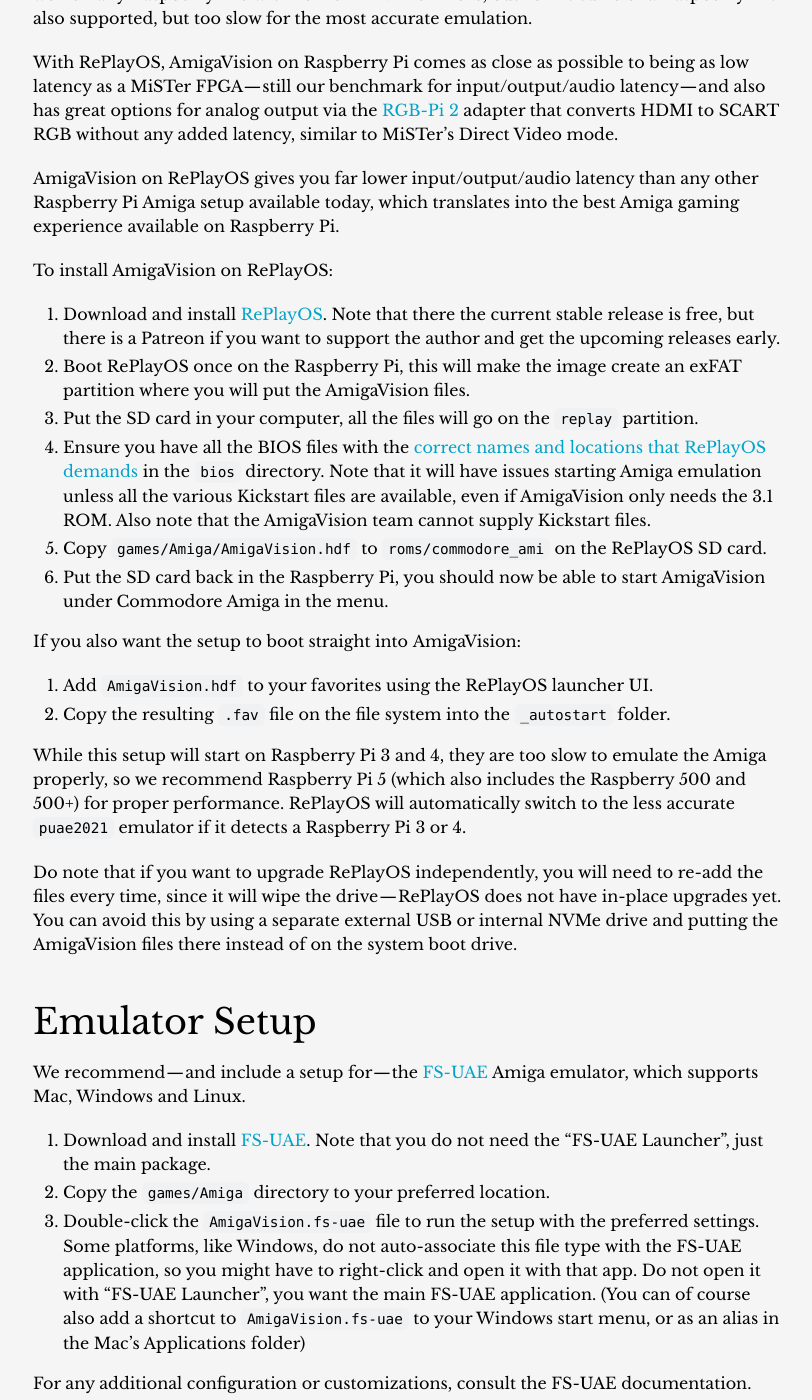
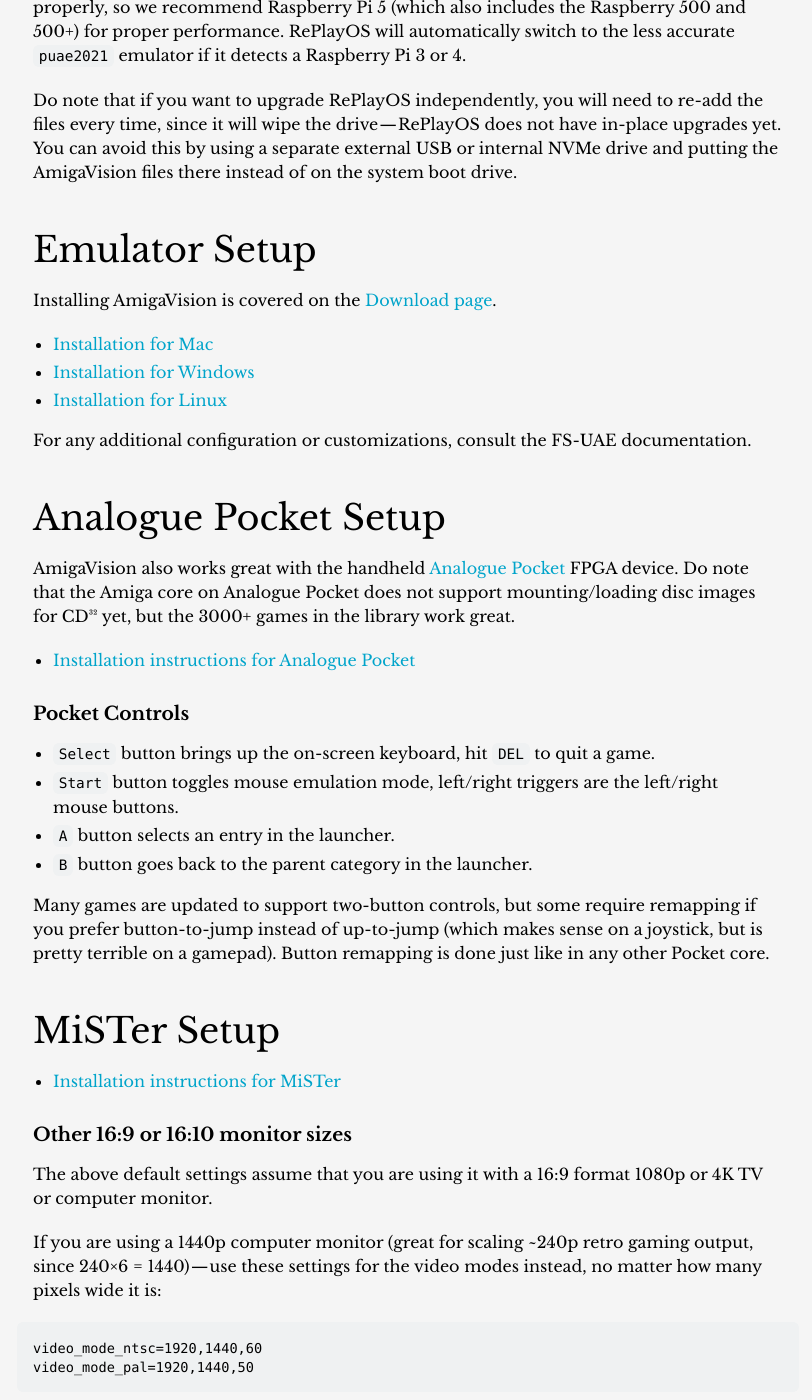
Before and after one commit to amigavision/amigavision.github.io, a Jekyll site: the page built from docs.md, in a window 1280 px wide and 1400 px high, scrolled down 4776 px. Shown: the whole window, without its empty margins (232-1044 px from the left). Built offline with Jekyll 4.4.1, drawn with Linux system fonts in a browser that asks for light colours; some of the changed text lies outside the part shown.

Commit message:
Point platform-specific install instructions to the download page

````diff
--- a/docs.md
+++ b/docs.md
@@ -90,13 +90,7 @@
 
 ## Amiga Hardware Setup {#amiga}
 
-AmigaVision supports any AGA-capable Amiga: Amiga 1200, Amiga 4000, and Amiga CD32 — as long as it has a mass storage device like an SD card or CF card connected via an adapter to the IDE bus.
-
-To set up AmigaVision, choose your favorite disk imaging tool — e.g. [Balena Etcher] for Mac, Linux and Windows, [Win32 Disk Imager] for Windows, or whatever tool you prefer for writing to SD/CF cards.
-
-Simply locate the `games/Amiga/AmigaVision.hdf` file, and load that in your disk imaging tool of choice, and write it to the SD/CF card. If the file requester in the disk imaging tool does not allow you to select `.hdf` files, you may need to rename it to have a different extension, e.g. `.img`, `.bin` or similar.
-
-If your HDF image contains every game in the database, you will need at least a 16GB CF/SD card.
+* [Installation instructions for Amiga Hardware](/download/amiga)
 
 ### A note about save files & upgrading on Amiga hardware {#amigasaves}
 
@@ -116,25 +110,13 @@
 
 ## Raspberry Pi Setup {#raspberry}
 
-AmigaVision recommends using [RePlayOS] for Raspberry Pi emulation of Amiga, since it is optimized for low input latency, low audio latency, and low output latency. RePlayOS runs well on any Raspberry Pi 5 with 1GB of RAM — or more, but 1GB is sufficient. Raspberry 4 is also supported, but too slow for the most accurate emulation.
+* [Installation instructions for Raspberry Pi](/download/pi)
+
+AmigaVision uses [RePlayOS] for Raspberry Pi emulation of Amiga, since it is optimized for low input latency, low audio latency, and low output latency. RePlayOS runs well on any Raspberry Pi 5 with 1GB of RAM — or more, but 1GB is sufficient. Raspberry 4 is also supported, but too slow for the most accurate emulation.
 
 With RePlayOS, AmigaVision on Raspberry Pi comes as close as possible to being as low latency as a MiSTer FPGA — still our benchmark for input/output/audio latency — and also has great options for analog output via the [RGB-Pi 2](https://www.mortaca.com) adapter that converts HDMI to SCART RGB without any added latency, similar to MiSTer's Direct Video mode.
 
 AmigaVision on RePlayOS gives you far lower input/output/audio latency than any other Raspberry Pi Amiga setup available today, which translates into the best Amiga gaming experience available on Raspberry Pi.
-
-To install AmigaVision on RePlayOS:
-
-1. Download and install [RePlayOS]. Note that there the current stable release is free, but there is a Patreon if you want to support the author and get the upcoming releases early.
-2. Boot RePlayOS once on the Raspberry Pi, this will make the image create an exFAT partition where you will put the AmigaVision files.
-3. Put the SD card in your computer, all the files will go on the `replay` partition.
-4. Ensure you have all the BIOS files with the [correct names and locations that RePlayOS demands](https://www.replayos.com/addbios/) in the `bios` directory. Note that it will have issues starting Amiga emulation unless all the various Kickstart files are available, even if AmigaVision only needs the 3.1 ROM. Also note that the AmigaVision team cannot supply Kickstart files.
-5. Copy `games/Amiga/AmigaVision.hdf` to `roms/commodore_ami` on the RePlayOS SD card.
-6. Put the SD card back in the Raspberry Pi, you should now be able to start AmigaVision under Commodore Amiga in the menu.
-
-If you also want the setup to boot straight into AmigaVision:
-
-1. Add `AmigaVision.hdf` to your favorites using the RePlayOS launcher UI.
-2. Copy the resulting `.fav` file on the file system into the `_autostart` folder.
 
 While this setup will start on Raspberry Pi 3 and 4, they are too slow to emulate the Amiga properly, so we recommend Raspberry Pi 5 (which also includes the Raspberry 500 and 500+) for proper performance. RePlayOS will automatically switch to the less accurate `puae2021` emulator if it detects a Raspberry Pi 3 or 4.
 
@@ -142,11 +124,11 @@
 
 ## Emulator Setup {#emulators}
 
-We recommend — and include a setup for — the [FS-UAE] Amiga emulator, which supports Mac, Windows and Linux.
+Installing AmigaVision is covered on the [Download page](/download).
 
-1. Download and install [FS-UAE]. Note that you do not need the "FS-UAE Launcher", just the main package.
-2. Copy the `games/Amiga` directory to your preferred location.
-3. Double-click the `AmigaVision.fs-uae` file to run the setup with the preferred settings. Some platforms, like Windows, do not auto-associate this file type with the FS-UAE application, so you might have to right-click and open it with that app. Do not open it with "FS-UAE Launcher", you want the main FS-UAE application. (You can of course also add a shortcut to `AmigaVision.fs-uae` to your Windows start menu, or as an alias in the Mac's Applications folder)
+* [Installation for Mac](/download/mac)
+* [Installation for Windows](/download/windows)
+* [Installation for Linux](/download/linux)
 
 For any additional configuration or customizations, consult the FS-UAE documentation.
 
@@ -154,10 +136,7 @@
 
 AmigaVision also works great with the handheld [Analogue Pocket] FPGA device. Do note that the Amiga core on Analogue Pocket does not support mounting/loading disc images for CD³² yet, but the 3000+ games in the library work great.
 
-* Use any of the Pocket updaters to get the OpenFPGA cores, or manually download the latest version of the [Amiga Pocket Core] and put it on your device.
-* Copy the files in the AmigaVision directory `games/Amiga` (HDFs and ROM files) to the `/Assets/amiga/common` directory on your Pocket SD card.
-* If you already have an existing save file, make sure it is named `AmigaVision-Saves.hdf` — *not* `MegaAGS-Saves.hdf`, which was the old name.
-* Start the Amiga core, enjoy!
+* [Installation instructions for Analogue Pocket](/download/pocket)
 
 ### Pocket Controls {#pocketcontrols}
 
@@ -170,35 +149,7 @@
 
 ## MiSTer Setup {#mister}
 
-Copy the contents of the following directories to the corresponding directories in the top level on MiSTer's file system:
-
-```
-_Computer
-_Console
-config
-Filters
-games
-Presets
-Shadow_Masks
-```
-
-Paste the following recommended core settings to the bottom of your `MiSTer.ini` file in the root of your MiSTer file system — these settings are further explained in the [Video Modes](#mister-video-modes) section. It's especially important to explicity define resolutions for both PAL and NTSC, and *not* rely on the automatic fallback that MiSTer has available:
-
-```ini
-[Amiga
-+Amiga500
-+Amiga500HD
-+Amiga600HD
-+AmigaCD32]
-video_mode_ntsc=8 ; These two use the recommended setting of 1080p60 and
-video_mode_pal=9  ; 1080p50, adjust if you want a different resolution
-vscale_mode=0
-vsync_adjust=1 ; You can set this to 2 if your display can handle it
-custom_aspect_ratio_1=40:27
-bootscreen=0
-```
-
-Note that *even if* your 16:9 4K TV *can* handle and scale 1440p, we *still recommend* using 1080p output, since that will do proper integer scaling to 4K and make use of the per-game 5×PAL Overscale modes, to reduce the amount of pixels wasted on black bars along the edges.
+* [Installation instructions for MiSTer](/download/mister)
 
 ### Other 16:9 or 16:10 monitor sizes {#monitors}
 
--- a/download/mister.html
+++ b/download/mister.html
@@ -45,5 +45,11 @@
       <li>Launch <code>Amiga</code> from the Computer section (this is the main AmigaVision setup).</li>
       <li>Enjoy the ultimate Amiga games & demo scene collection!</li>
     </ol>
+
+    <h2>Notes</h2>
+    <ul>
+      <li>Note that <i>even if</i> your 16:9 4K TV <i>can</i> handle and scale 1440p, we <i>still recommend</i> using 1080p output, since that will do proper integer scaling to 4K and make use of the per-game 5×PAL Overscale modes, to reduce the amount of pixels wasted on black bars along the edges.</li>
+      <li>For other resolutons and aspect ratios, consult our <a href="docs#mister">documentation on MiSTer</a>.</li>
+    </ul>
   </div>
 </section>
--- a/download/pocket.html
+++ b/download/pocket.html
@@ -23,7 +23,7 @@
       <li>Enjoy the ultimate Amiga games & demo scene collection!</li>
     </ol>
 
-    <h3>Pocket Controls</h3>
+    <h2>Pocket Controls</h2>
     <ul>
       <li><strong>Select</strong> shows the on‑screen keyboard (press <code>DEL</code> to quit a game).</li>
       <li><strong>Start</strong> toggles mouse emulation mode.</li>
````
